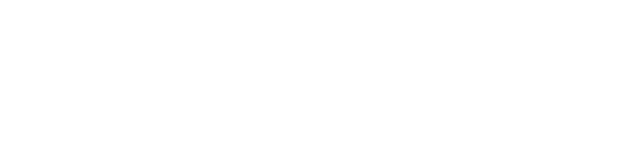
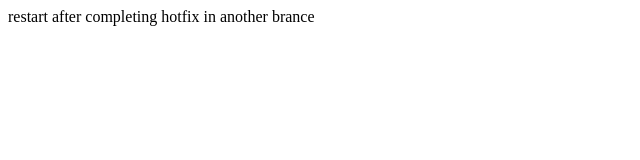
Before and after one commit to jantijhuis/jan, a plain HTML site: page index.html in a window 1280 px wide. Shown: the whole page, without its empty margins (0-640 px from the left). Drawn offline with Linux system fonts and the light colour scheme.

```diff
--- a/index.html
+++ b/index.html
@@ -1,2 +1,3 @@
 <index.html>
 <som xml code or html code>
+restart after completing hotfix in another brance
```
